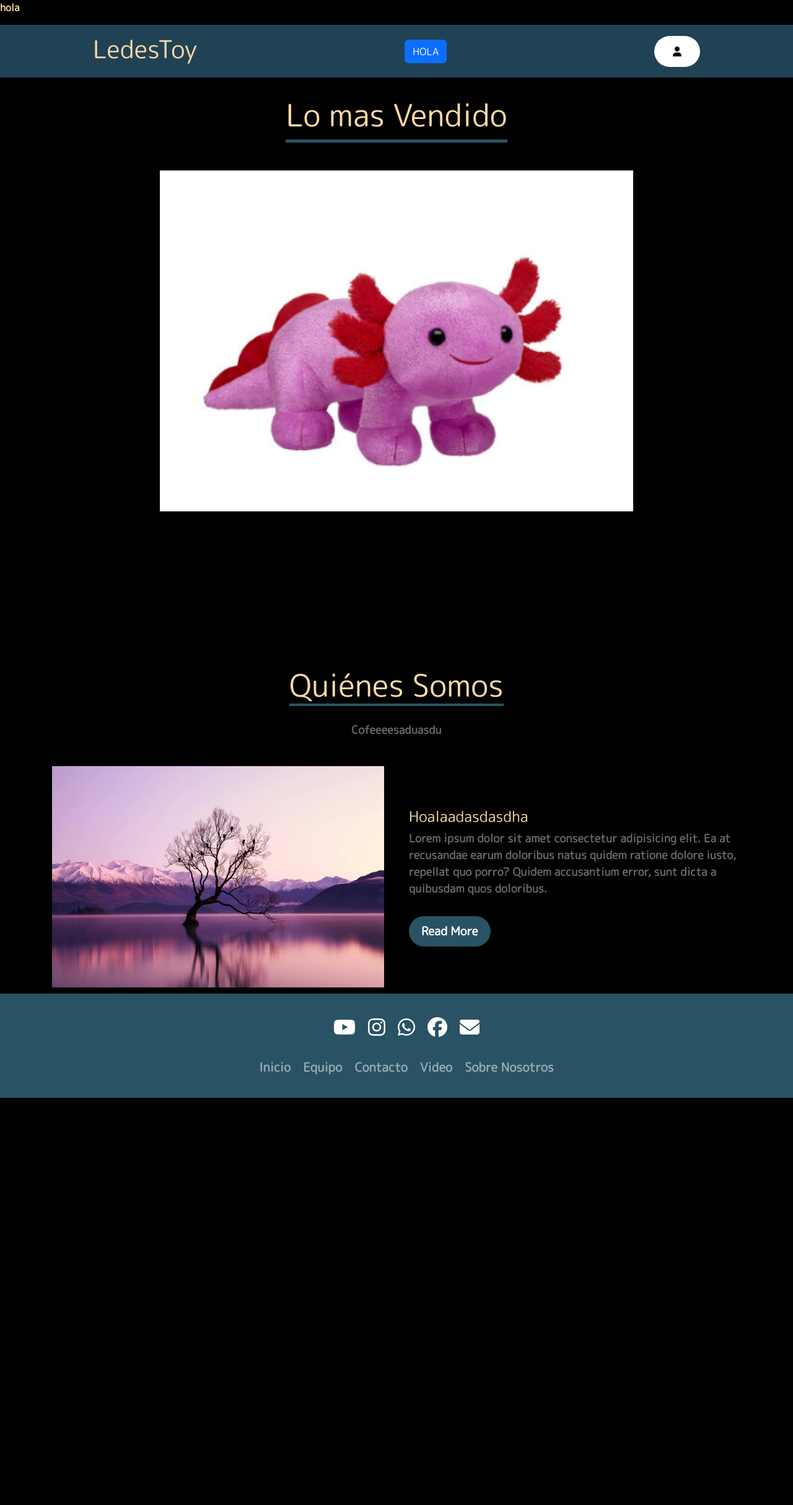
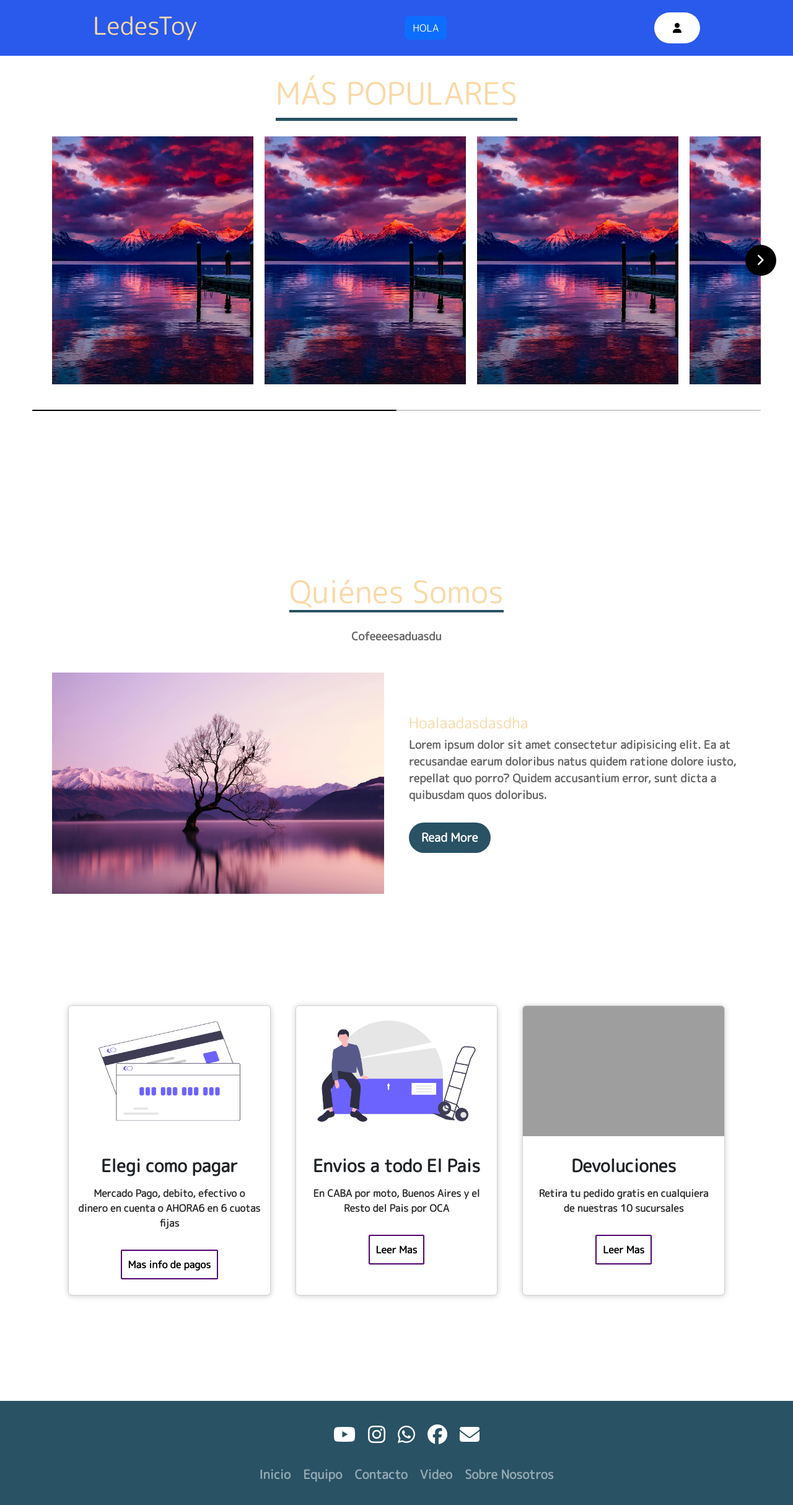
Before and after one commit to Roturox/LedesToy, a PHP site: page / in a window 1280 px wide. Shown: the whole page at 62% size. Before the commit the page ends 1771 px from the top, so only its background shows below. Run offline with PHP 8.4, Linux system fonts and the light colour scheme; grey boxes are pictures that could not be loaded.

Commit message:
Cambie el slider entre otras cosas

```diff
--- a/css/style.css
+++ b/css/style.css
@@ -8,16 +8,15 @@ body {
     font-weight: 800;
     font-style: normal;
     color: #fad9a6;
-    background-color: #000000;
 }
 
 /* Estilos del header */
 .header {
-    background-color:#214254;
+    background-color:#295aeb;
     display: flex;
     justify-content: space-between;
     align-items: center;
-    height: 85px;
+    height: 90px;
     padding: 5px 150px;
     color: #fad9a6;
 }
@@ -49,33 +48,114 @@ body {
 
 
 /* Estilos del top mas vendido */
-.container-home-new_toy {
-    margin: 20px;
-    text-align: center;
-}
-/* Imagenes del carusel */
-.img-xd {
-    height: 550px;
+.container {
+    max-width: 1200px;
+    width: 95%;
 }
 
-.carousel-control-next, .carousel-control-prev {
+.slider-wrapper {
+    position: relative;
+}
+
+.slider-wrapper .slide-button {
     position: absolute;
+    top: 50%;
+    outline: none;
+    border: none;
+    height: 50px;
+    width: 50px;
+    z-index: 5;
+    color: #fff;
+    display: flex;
+    cursor: pointer;
+    font-size: 2.2rem;
+    background: #000;
+    align-items: center;
+    justify-content: center;
+    border-radius: 50%;
+    transform: translateY(-50%);
+}
+
+.slider-wrapper .slide-button:hover {
+    background: #404040;
+}
+
+.slider-wrapper .slide-button#prev-slide {
+    left: -25px;
+    display: none;
+}
+
+.slider-wrapper .slide-button#next-slide {
+    right: -25px;
+}
+
+.slider-wrapper .image-list {
+    display: grid;
+    grid-template-columns: repeat(10, 1fr);
+    gap: 18px;
+    font-size: 0;
+    list-style: none;
+    margin-bottom: 30px;
+    overflow-x: auto;
+    scrollbar-width: none;
+}
+
+.slider-wrapper .image-list::-webkit-scrollbar {
+    display: none;
+}
+
+.slider-wrapper .image-list .image-item {
+    width: 325px;
+    height: 400px;
+    object-fit: cover;
+}
+
+.container .slider-scrollbar {
+    height: 24px;
+    width: 100%;
+    display: flex;
+    align-items: center;
+}
+
+.slider-scrollbar .scrollbar-track {
+    background: #ccc;
+    width: 100%;
+    height: 2px;
+    display: flex;
+    align-items: center;
+    border-radius: 4px;
+    position: relative;
+}
+
+.slider-scrollbar:hover .scrollbar-track {
+    height: 4px;
+}
+
+.slider-scrollbar .scrollbar-thumb {
+    position: absolute;
+    background: #000;
     top: 0;
     bottom: 0;
-    z-index: 1;
-    display: flex;
-    align-items: center;
-    justify-content: center;
-    width: 46%;
-    padding: 0;
-    color: #fff;
-    text-align: center;
-    background: 0 0;
-    border: 0;
-    opacity: .5;
-    transition: opacity .15s ease;
+    width: 50%;
+    height: 100%;
+    cursor: grab;
+    border-radius: inherit;
 }
 
+.slider-scrollbar .scrollbar-thumb:active {
+    cursor: grabbing;
+    height: 8px;
+    top: -2px;
+}
+
+.slider-scrollbar .scrollbar-thumb::after {
+    content: "";
+    position: absolute;
+    left: 0;
+    right: 0;
+    top: -10px;
+    bottom: -10px;
+}
 
 /* Subtitlos de la pagina */
 .titulos {
@@ -148,12 +228,8 @@ body {
     max-width: 100%;
     height: auto;
     display:block ;
-    transition: 0.4s ease;
 }
 
-.about-image:hover img {
-    transform: scale(1.2);
-}
 
 .about-content {
     flex: 1;
@@ -186,6 +262,67 @@ body {
 .about-content .read-more:hover {
     background-color: #1f3e4b;
 }
+
+
+/* Cards de presentacion */
+.containers-card{
+    width: 100%;
+    display: flex;
+    max-width: 1100px;
+    margin: auto;
+    margin-top: 150px;
+    margin-bottom: 150px;
+}
+.card {
+    width: 100%;
+    margin: 20px;
+    border-radius: 6px;
+    overflow: hidden;
+    background-color: #fff;
+    box-shadow: 0px 1px 10px rgba(0, 0, 0, 0.2);
+    cursor: default;
+    transition: all 400ms ease;
+}
+.card:hover {
+    box-shadow:5px 5px 20px rgba(0, 0, 0, 0.4) ;
+    transform: translateY(-3%);
+}
+.card img {
+    width: 100%;
+    height: 210px;
+}
+.card .contenido {
+    padding: 15px;
+    text-align: center;
+}
+.card .contenido p {
+    line-height: 1.5;
+    color: #313131;
+    padding-bottom: 15px;
+}
+.card .contenido h3 {
+    font-weight: 600;
+    margin-bottom: 15px;
+}
+.card .contenido a {
+    text-decoration: none;
+    display: inline-block;
+    padding: 10px;
+    margin-bottom: 10px;
+    color: rgb(0, 0, 0);
+    border: 2px solid rgb(84, 3, 111);
+    border-radius: 2px;
+    transition: all 400ms ease;
+}
+.card .contenido a:hover {
+    background-color: rgb(57, 3, 101);
+    color: rgb(255, 255, 255);
+}
+
+
+
+
+
 
 /* Estilos del footer */
 .footer {
--- a/index.html
+++ b/index.html
@@ -7,6 +7,7 @@
     <!-- Link del css -->
     <link rel="stylesheet" href="./css/style.css">
     <!-- Link de los Icon -->
+    <link rel="stylesheet" href="https://fonts.googleapis.com/css2?family=Material+Symbols+Rounded:opsz,wght,FILL,GRAD@48,400,0,0" />
     <link rel="stylesheet" href="https://cdnjs.cloudflare.com/ajax/libs/font-awesome/6.5.2/css/all.min.css">
         <!-- Link de las fuentes -->
         <link rel="preconnect" href="https://fonts.googleapis.com">
@@ -16,7 +17,6 @@
     <title>LedesToy</title>
 </head>
 <body>
-    <p>hola</p>
     <!-- Header de la pagina -->
     <header class="header">
         <div class="logo">
@@ -30,41 +30,38 @@
             <!-- Seccion de lo mas vendido -->
             <div class="titulos">
                 <div class="subtitulos">
-                    <h3>Lo mas Vendido</h3>
+                    <h3>MÁS POPULARES</h3>
                 </div>
             </div>
-        <div class="container-home-new_toy">
-                <div id="carouselExampleAutoplaying" class="carousel slide" data-bs-ride="carousel">
-                    <div class="carousel-inner">
-                    <div class="carousel-item active">
-                        <img src="./peluches/peluches/Captura de pantalla 2024-06-07 224313.png" class="img-xd"  alt="...">
-                    </div>
-                    <div class="carousel-item">
-                        <img src="./img/carpincho-mochi.jpg"   class="img-xd"  alt="...">
-                    </div>
-                    <div class="carousel-item">
-                        <img src="./img/oso.jpg"  class="img-xd"  alt="...">
-                    </div>
-                    <div class="carousel-item">
-                        <img src="./img/dinosaurio.jpg"  class="img-xd"  alt="...">
-                    </div>
-                    <div class="carousel-item">
-                        <img src="./img/pou-triste.jpg"  class="img-xd"  alt="...">
-                    </div>
+
+<!-- Fin de lo mas vendido -->
+<div class="container">
+    <div class="slider-wrapper">
+        <button id="prev-slide" class="slide-button material-symbols-rounded">
+        chevron_left
+        </button>
+        <ul class="image-list">
+            <img class="image-item" src="./img/1.jpg" alt="img-1" />
+            <img class="image-item" src="./img/1.jpg" alt="img-2" />
+            <img class="image-item" src="./img/1.jpg" alt="img-3" />
+            <img class="image-item" src="./img/1.jpg" alt="img-4" />
+            <img class="image-item" src="./img/1.jpg" alt="img-5" />
+            <img class="image-item" src="./img/1.jpg" alt="img-6" />
+            <img class="image-item" src="./img/1.jpg" alt="img-7" />
+            <img class="image-item" src="./img/1.jpg" alt="img-8" />
+            <img class="image-item" src="./img/1.jpg" alt="img-9" />
+            <img class="image-item" src="./img/1.jpg" alt="img-10" />
+        </ul>
+        <button id="next-slide" class="slide-button material-symbols-rounded">
+        chevron_right
+        </button>
+    </div>
+        <div class="slider-scrollbar">
+            <div class="scrollbar-track">
+            <div class="scrollbar-thumb"></div>
             </div>
-
-            <button class="carousel-control-prev" type="button" data-bs-target="#carouselExampleAutoplaying" data-bs-slide="prev">
-            <span class="carousel-control-prev-icon" aria-hidden="true"></span>
-            <span class="visually-hidden">Previous</span>
-            </button>
-            <button class="carousel-control-next" type="button" data-bs-target="#carouselExampleAutoplaying" data-bs-slide="next">
-            <span class="carousel-control-next-icon" aria-hidden="true"></span>
-            <span class="visually-hidden">Next</span>
-            </button>
         </div>
     </div>
-<!-- Fin de lo mas vendido -->
-
 <!-- Parte de "Quienes somos" -->
     <div class="heading">
         <h3>Quiénes Somos</h3>
@@ -82,6 +79,53 @@
             </div>
         </section>
     </div>
+
+
+
+
+    <!-- Estilos de las card de presentacion -->
+    <div class="containers-card">
+                    <!-- Card -->
+                <div class="card">
+                    <figure>
+                        <img src="./img/undraw_Credit_card_re_blml.png" alt="">
+                    </figure>
+                    <div class="contenido">
+                        <h3>Elegi como pagar</h3>
+                            <p><b>Mercado Pago</b>, debito, efectivo o dinero en cuenta o <b>AHORA6</b> en 6 cuotas fijas</p>
+                        <a href="#">Mas info de pagos</a>
+                </div>
+            </div>
+        <!-- Fin de la Card -->
+        <!-- Card -->
+        <div class="card">
+            <figure>
+                <img src="./img/undraw_heavy_box_agqi.png" alt="">
+            </figure>
+            <div class="contenido">
+                <h3>Envios a todo El Pais</h3>
+                    <p>En <b>CABA</b> por moto, Buenos Aires y el Resto del Pais por <b>OCA</b>
+                    </p>
+                <a href="#">Leer Mas</a>
+            </div>
+        </div>
+        <!-- Fin de la Card -->
+                <!-- Card -->
+<div class="card">
+    <figure>
+        <img src="./img/ez_dsdsd.png" alt="">
+    </figure>
+    <div class="contenido">
+        <h3>Devoluciones</h3>
+            <p>Retira tu pedido <b>gratis</b> en cualquiera de nuestras<b> 10 sucursales</b></p>
+            <a href="#">Leer Mas</a>
+    </div>
+</div>
+<!-- Fin de la Card -->
+</div>
+<!-- Fin de "Estilos de las card de presentacion" -->
+
+
 
 
 <!-- Pie de Pagina-->
@@ -132,7 +176,8 @@
         </ul>
     </footer>
 
-
+<!-- Script de slider -->
+<script src="./js/prueba.js" defer></script>
 <!-- Script de Boostrap -->
     <script src="https://cdn.jsdelivr.net/npm/bootstrap@5.3.3/dist/js/bootstrap.bundle.min.js" integrity="sha384-YvpcrYf0tY3lHB60NNkmXc5s9fDVZLESaAA55NDzOxhy9GkcIdslK1eN7N6jIeHz" crossorigin="anonymous"></script>
 </body>
```
Also changed, not shown: css/xd.css (+144 -6 lines), js/prueba.js (added, +68 -0 lines), pruebas.html (+38 -78 lines), img/undraw_Credit_card_re_blml.png (added), img/undraw_heavy_box_agqi.png (added).
